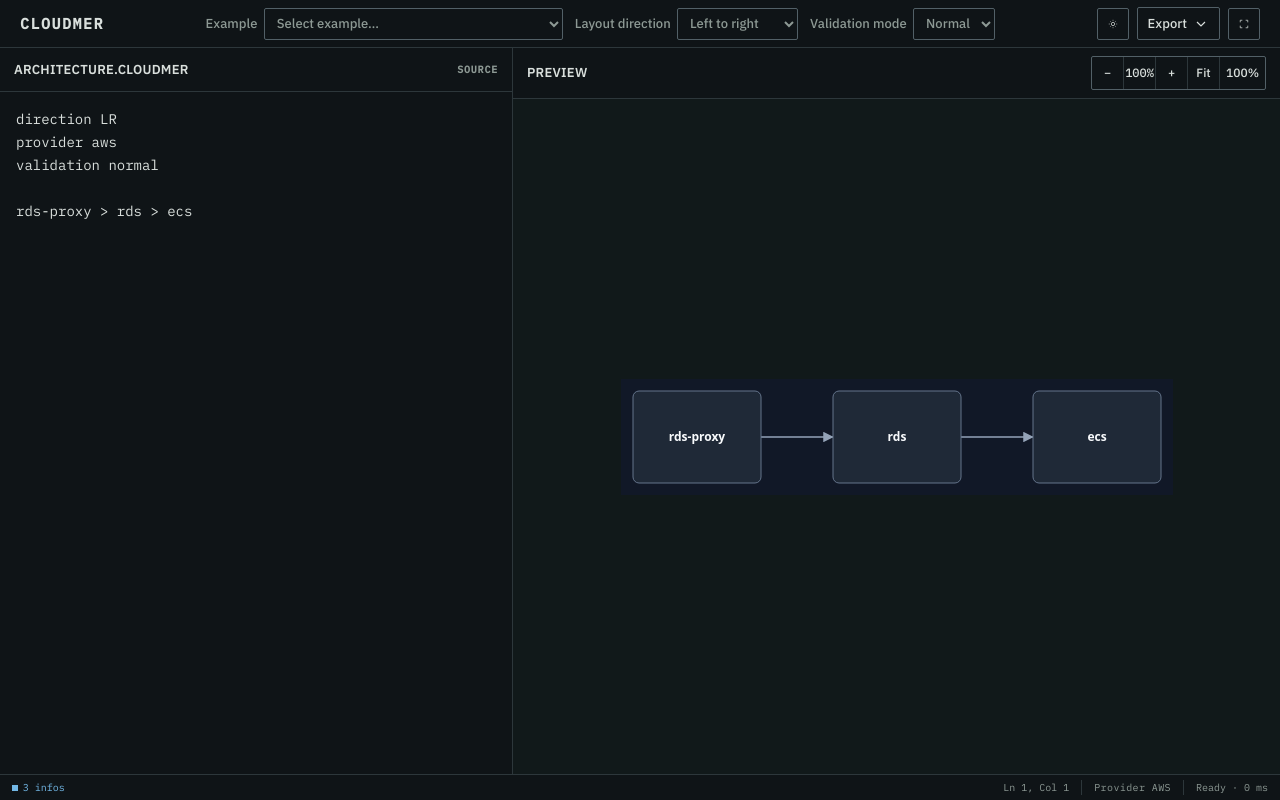
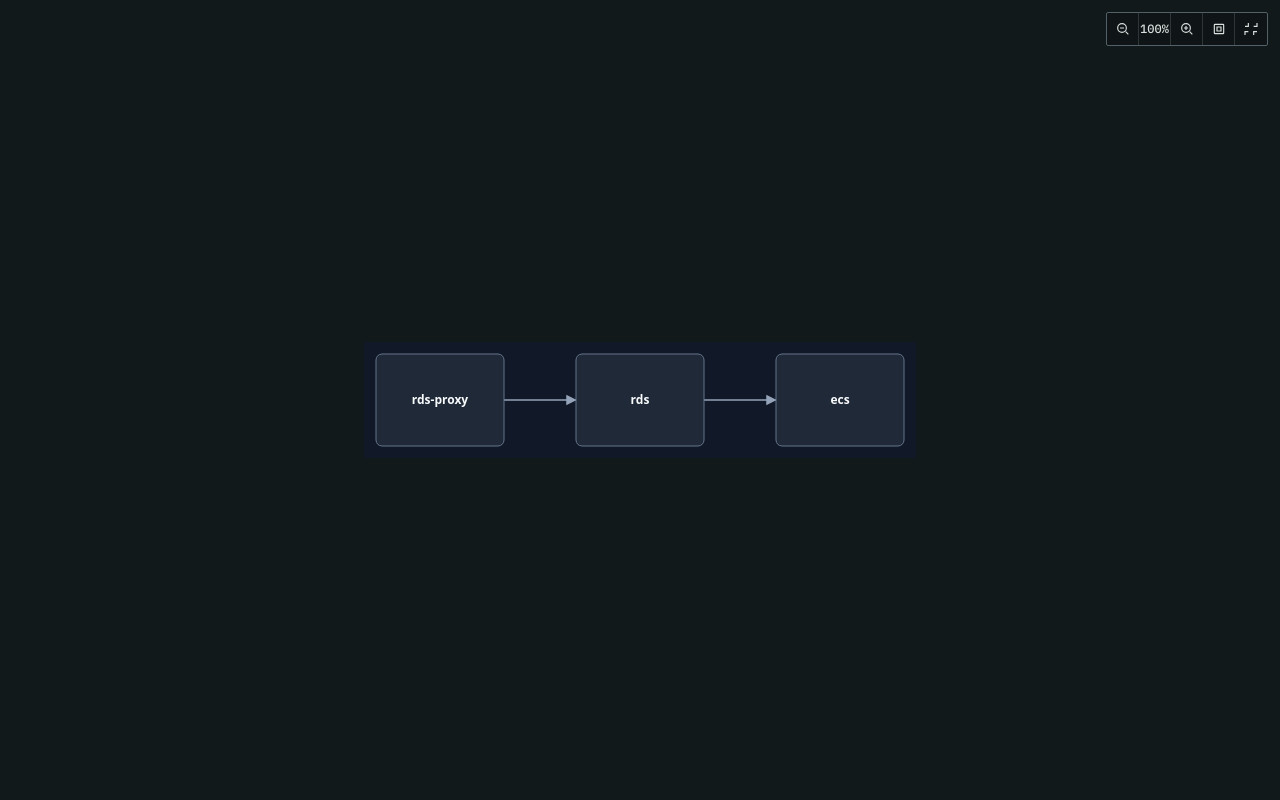
Before and after one commit to baires/archlex, a React (Vite) app in the folder apps/playground/: page / in a window 1280 px wide. Both pictures are taken after a click on the button 1244 px from the left and 23 px from the top of the page. Built offline with nearby package versions, Linux system fonts and the light colour scheme; what @cloudmer/aws would draw is missing.

Commit message:
feat: add distraction-free preview fullscreen

```diff
--- a/apps/playground/src/App.tsx
+++ b/apps/playground/src/App.tsx
@@ -9,7 +9,7 @@ import {
 import { Editor, type EditorSelection } from "./components/Editor.js";
 import { Preview } from "./components/Preview.js";
 import { StatusBar } from "./components/StatusBar.js";
-import { Workspace } from "./components/Workspace.js";
+import { Workspace, useWorkspaceFullscreen } from "./components/Workspace.js";
 import {
   type RenderIssue,
   createRenderIssue,
@@ -90,7 +90,6 @@ export function App() {
   const [theme, setTheme] = useState<"dark" | "light">(initialOptions.theme);
   const [splitRatio, setSplitRatio] = useState(initialOptions.splitRatio);
   const [cursor, setCursor] = useState({ line: 1, column: 1 });
-  const [isFullscreen, setIsFullscreen] = useState(false);
   const [isDiagnosticsOpen, setIsDiagnosticsOpen] = useState(false);
   const [diagnosticFilter, setDiagnosticFilter] =
     useState<DiagnosticFilter>("all");
@@ -110,6 +109,7 @@ export function App() {
   const lastSuccessfulDiagnosticsRef = useRef<readonly Diagnostic[]>([]);
   const selectionRequestRef = useRef(0);
   const diagnosticsTriggerRef = useRef<HTMLButtonElement | null>(null);
+  const fullscreen = useWorkspaceFullscreen();
 
   // 1. Persist to LocalStorage
   useEffect(() => {
@@ -131,16 +131,6 @@ export function App() {
     }
     document.documentElement.setAttribute("data-theme", theme);
   }, [direction, validation, theme, splitRatio]);
-
-  useEffect(() => {
-    const syncFullscreenState = () => {
-      setIsFullscreen(document.fullscreenElement !== null);
-    };
-    document.addEventListener("fullscreenchange", syncFullscreenState);
-    syncFullscreenState();
-    return () =>
-      document.removeEventListener("fullscreenchange", syncFullscreenState);
-  }, []);
 
   // 2. 150ms Debounced Render Pipeline
   const activeControllerRef = useRef<AbortController | null>(null);
@@ -254,13 +244,6 @@ export function App() {
     }
   };
 
-  const handleEnterFullscreen = () => {
-    if (!document.documentElement.requestFullscreen) return;
-    void document.documentElement.requestFullscreen().catch(() => {
-      setOperationMessage({ tone: "error", text: "Fullscreen unavailable" });
-    });
-  };
-
   const handleOpenDiagnostics = (filter: DiagnosticFilter) => {
     const activeElement = document.activeElement;
     diagnosticsTriggerRef.current =
@@ -289,16 +272,18 @@ export function App() {
         theme={theme}
         examples={ARCHITECTURE_EXAMPLES}
         canExport={Boolean(currentSvg)}
+        isFullscreen={fullscreen.isFullscreen}
         onDirectionChange={setDirection}
         onValidationChange={setValidation}
         onThemeChange={setTheme}
         onSelectExample={handleSelectExample}
         onCopySvg={handleCopySvg}
         onDownloadSvg={handleDownloadSvg}
-        onEnterFullscreen={handleEnterFullscreen}
+        onEnterFullscreen={() => void fullscreen.enterFullscreen()}
       />
 
       <Workspace
+        workspaceRef={fullscreen.workspaceRef}
         splitRatio={splitRatio}
         onSplitRatioChange={setSplitRatio}
         editor={
@@ -315,7 +300,9 @@ export function App() {
             svg={currentSvg}
             isRendering={isRendering}
             selectedId={selectedId}
+            isFullscreen={fullscreen.isFullscreen}
             onSelectElement={setSelectedId}
+            onExitFullscreen={() => void fullscreen.exitFullscreen()}
           />
         }
         diagnosticsDrawer={
@@ -344,7 +331,8 @@ export function App() {
             onOpenDiagnostics={handleOpenDiagnostics}
           />
         }
-        isFullscreen={isFullscreen}
+        isFullscreen={fullscreen.isFullscreen}
+        fullscreenMode={fullscreen.mode}
       />
     </div>
   );
--- a/apps/playground/src/components/CommandBar.tsx
+++ b/apps/playground/src/components/CommandBar.tsx
@@ -9,6 +9,7 @@ interface CommandBarProps {
   theme: "dark" | "light";
   examples: readonly ArchitectureExample[];
   canExport: boolean;
+  isFullscreen: boolean;
   onDirectionChange: (value: "LR" | "RL" | "TB" | "BT") => void;
   onValidationChange: (value: ValidationMode) => void;
   onThemeChange: (value: "dark" | "light") => void;
@@ -24,6 +25,7 @@ export function CommandBar({
   theme,
   examples,
   canExport,
+  isFullscreen,
   onDirectionChange,
   onValidationChange,
   onThemeChange,
@@ -33,7 +35,7 @@ export function CommandBar({
   onEnterFullscreen,
 }: CommandBarProps) {
   return (
-    <header className="command-bar">
+    <header className="command-bar" hidden={isFullscreen}>
       <div className="command-bar-brand">
         <span className="wordmark" aria-hidden="true">
           CLOUDMER
@@ -115,8 +117,8 @@ export function CommandBar({
         <button
           type="button"
           className="btn-secondary icon-button"
-          aria-label="Enter fullscreen"
-          title="Enter fullscreen"
+          aria-label="Enter fullscreen preview"
+          title="Enter fullscreen preview"
           onClick={onEnterFullscreen}
         >
           <Icon name="enter-fullscreen" />
--- a/apps/playground/src/components/Preview.tsx
+++ b/apps/playground/src/components/Preview.tsx
@@ -7,20 +7,25 @@ import {
   useRef,
   useState,
 } from "react";
+import { Icon } from "./Icon.js";
 import { calculateFitScale, clampScale } from "./preview-transform.js";
 
 interface PreviewProps {
   svg: string;
   isRendering: boolean;
   selectedId: string | null;
+  isFullscreen: boolean;
   onSelectElement: (id: string | null) => void;
+  onExitFullscreen: () => void;
 }
 
 export function Preview({
   svg,
   isRendering,
   selectedId,
+  isFullscreen,
   onSelectElement,
+  onExitFullscreen,
 }: PreviewProps) {
   const containerRef = useRef<HTMLDivElement>(null);
   const viewportRef = useRef<HTMLDivElement>(null);
@@ -157,7 +162,7 @@ export function Preview({
       <div className="pane-header">
         <h2>Preview</h2>
         <div className="preview-header-actions">
-          {hasNodes ? (
+          {hasNodes && !isFullscreen ? (
             <div
               className="preview-controls"
               aria-label="Diagram view controls"
@@ -168,7 +173,7 @@ export function Preview({
                 aria-label="Zoom out"
                 title="Zoom out"
               >
-                −
+                <Icon name="zoom-out" />
               </button>
               <output aria-label="Zoom level">
                 {Math.round(scale * 100)}%
@@ -179,7 +184,7 @@ export function Preview({
                 aria-label="Zoom in"
                 title="Zoom in"
               >
-                +
+                <Icon name="zoom-in" />
               </button>
               <button
                 type="button"
@@ -187,7 +192,7 @@ export function Preview({
                 aria-label="Fit diagram"
                 title="Fit diagram to viewport"
               >
-                Fit
+                <Icon name="fit" />
               </button>
               <button
                 type="button"
@@ -210,6 +215,47 @@ export function Preview({
         </div>
       </div>
 
+      {isFullscreen ? (
+        <div
+          className="preview-controls fullscreen-view-controls"
+          aria-label="Fullscreen diagram view controls"
+        >
+          <button
+            type="button"
+            onClick={() => zoomBy(-0.1)}
+            aria-label="Zoom out"
+            title="Zoom out"
+          >
+            <Icon name="zoom-out" />
+          </button>
+          <output aria-label="Zoom level">{Math.round(scale * 100)}%</output>
+          <button
+            type="button"
+            onClick={() => zoomBy(0.1)}
+            aria-label="Zoom in"
+            title="Zoom in"
+          >
+            <Icon name="zoom-in" />
+          </button>
+          <button
+            type="button"
+            onClick={fitDiagram}
+            aria-label="Fit diagram"
+            title="Fit diagram to viewport"
+          >
+            <Icon name="fit" />
+          </button>
+          <button
+            type="button"
+            onClick={onExitFullscreen}
+            aria-label="Exit fullscreen preview"
+            title="Exit fullscreen preview"
+          >
+            <Icon name="exit-fullscreen" />
+          </button>
+        </div>
+      ) : null}
+
       <div
         ref={viewportRef}
         className={`preview-viewport${isPanning ? " is-panning" : ""}`}
@@ -221,12 +267,11 @@ export function Preview({
       >
         {!hasNodes && !isRendering ? (
           <div className="empty-state">
-            <div className="empty-icon">📐</div>
-            <p className="empty-title">Start Building</p>
-            <p className="empty-hint">
-              Write CloudMer DSL code to visualize your cloud architecture
-            </p>
-            <code className="empty-code">account production → region us-east-1 → vpc main</code>
+            <div className="empty-icon">
+              <Icon name="fit" size={32} />
+            </div>
+            <p className="empty-title">No diagram yet</p>
+            <p className="empty-hint">Write CloudMer DSL to preview it here.</p>
           </div>
         ) : null}
         <div
--- a/apps/playground/src/components/Workspace.tsx
+++ b/apps/playground/src/components/Workspace.tsx
@@ -2,8 +2,9 @@ import type {
   KeyboardEvent as ReactKeyboardEvent,
   ReactNode,
   PointerEvent as ReactPointerEvent,
+  RefObject,
 } from "react";
-import { useRef, useState } from "react";
+import { useCallback, useEffect, useRef, useState } from "react";
 import {
   MAX_SPLIT_RATIO,
   MIN_SPLIT_RATIO,
@@ -11,8 +12,94 @@ import {
 } from "./workspace-state.js";
 
 export type WorkspaceTab = "editor" | "preview";
+export type FullscreenMode = "off" | "native" | "in-app";
+
+interface WorkspaceFullscreenController {
+  mode: FullscreenMode;
+  isFullscreen: boolean;
+  workspaceRef: RefObject<HTMLElement | null>;
+  enterFullscreen: () => Promise<void>;
+  exitFullscreen: () => Promise<void>;
+}
+
+export function useWorkspaceFullscreen(): WorkspaceFullscreenController {
+  const workspaceRef = useRef<HTMLElement>(null);
+  const entryTriggerRef = useRef<HTMLElement | null>(null);
+  const modeRef = useRef<FullscreenMode>("off");
+  const [mode, setModeState] = useState<FullscreenMode>("off");
+
+  const setMode = useCallback((nextMode: FullscreenMode) => {
+    modeRef.current = nextMode;
+    setModeState(nextMode);
+  }, []);
+
+  const restoreEntryFocus = useCallback(() => {
+    window.requestAnimationFrame(() => entryTriggerRef.current?.focus());
+  }, []);
+
+  const finishFullscreen = useCallback(() => {
+    setMode("off");
+    restoreEntryFocus();
+  }, [restoreEntryFocus, setMode]);
+
+  const enterFullscreen = useCallback(async () => {
+    const workspace = workspaceRef.current;
+    entryTriggerRef.current =
+      document.activeElement instanceof HTMLElement
+        ? document.activeElement
+        : null;
+
+    if (!workspace?.requestFullscreen) {
+      setMode("in-app");
+      return;
+    }
+
+    try {
+      await workspace.requestFullscreen();
+      setMode(document.fullscreenElement === workspace ? "native" : "in-app");
+    } catch {
+      setMode("in-app");
+    }
+  }, [setMode]);
+
+  const exitFullscreen = useCallback(async () => {
+    if (modeRef.current === "native" && document.fullscreenElement) {
+      await document.exitFullscreen();
+    }
+    finishFullscreen();
+  }, [finishFullscreen]);
+
+  useEffect(() => {
+    const handleFullscreenChange = () => {
+      if (modeRef.current === "native" && document.fullscreenElement === null) {
+        finishFullscreen();
+      }
+    };
+    const handleKeyDown = (event: KeyboardEvent) => {
+      if (modeRef.current === "off" || event.key !== "Escape") return;
+      event.preventDefault();
+      void exitFullscreen();
+    };
+
+    document.addEventListener("fullscreenchange", handleFullscreenChange);
+    document.addEventListener("keydown", handleKeyDown);
+    return () => {
+      document.removeEventListener("fullscreenchange", handleFullscreenChange);
+      document.removeEventListener("keydown", handleKeyDown);
+    };
+  }, [exitFullscreen, finishFullscreen]);
+
+  return {
+    mode,
+    isFullscreen: mode !== "off",
+    workspaceRef,
+    enterFullscreen,
+    exitFullscreen,
+  };
+}
 
 interface WorkspaceProps {
+  workspaceRef: RefObject<HTMLElement | null>;
   splitRatio: number;
   onSplitRatioChange: (value: number) => void;
   editor: ReactNode;
@@ -20,6 +107,7 @@ interface WorkspaceProps {
   diagnosticsDrawer: ReactNode;
   statusBar: ReactNode;
   isFullscreen: boolean;
+  fullscreenMode: FullscreenMode;
 }
 
 const tabs: readonly WorkspaceTab[] = ["editor", "preview"];
@@ -29,6 +117,7 @@ function labelForTab(tab: WorkspaceTab): string {
 }
 
 export function Workspace({
+  workspaceRef,
   splitRatio,
   onSplitRatioChange,
   editor,
@@ -36,8 +125,8 @@ export function Workspace({
   diagnosticsDrawer,
   statusBar,
   isFullscreen,
+  fullscreenMode,
 }: WorkspaceProps) {
-  const workspaceRef = useRef<HTMLElement>(null);
   const resizePointerIdRef = useRef<number | null>(null);
   const [activeTab, setActiveTab] = useState<WorkspaceTab>("editor");
 
@@ -121,8 +210,11 @@ export function Workspace({
   return (
     <main
       ref={workspaceRef}
-      className={`workspace-grid${isFullscreen ? " is-fullscreen" : ""}`}
+      className={`workspace workspace-grid${
+        isFullscreen ? " is-fullscreen" : ""
+      }`}
       data-testid="workspace"
+      data-fullscreen-mode={fullscreenMode}
       style={{ gridTemplateColumns: `${splitRatio * 100}% 1px 1fr` }}
     >
       <div className="workspace-tablist" role="tablist" aria-label="Workspace">
--- a/apps/playground/src/styles.css
+++ b/apps/playground/src/styles.css
@@ -91,6 +91,10 @@ select {
   padding: 0.375rem 1.25rem;
   background: var(--surface-1);
   border-bottom: 1px solid var(--line);
+}
+
+.command-bar[hidden] {
+  display: none;
 }
 
 .command-bar-controls,
@@ -484,6 +488,8 @@ select {
 }
 
 .preview-controls button {
+  display: grid;
+  place-items: center;
   cursor: pointer;
 }
 
@@ -552,8 +558,9 @@ select {
 }
 
 .empty-icon {
+  display: grid;
+  place-items: center;
   color: var(--accent);
-  font-size: 2.5rem;
 }
 
 .empty-title {
@@ -845,6 +852,45 @@ select {
   }
 }
 
+.workspace.is-fullscreen {
+  position: fixed;
+  inset: 0;
+  z-index: 1000;
+  grid-template-columns: 1fr !important;
+  grid-template-rows: minmax(0, 1fr) !important;
+  background: var(--surface-0);
+}
+
+.workspace.is-fullscreen .workspace-tablist,
+.workspace.is-fullscreen .workspace-editor-panel,
+.workspace.is-fullscreen .workspace-splitter,
+.workspace.is-fullscreen > .diagnostics-drawer,
+.workspace.is-fullscreen > .workspace-status-bar,
+.workspace.is-fullscreen .preview-pane > .pane-header {
+  display: none;
+}
+
+.workspace.is-fullscreen .workspace-preview-panel {
+  grid-column: 1;
+  grid-row: 1;
+  visibility: visible;
+  pointer-events: auto;
+}
+
+.fullscreen-view-controls {
+  position: absolute;
+  top: 12px;
+  right: 12px;
+  z-index: 2;
+}
+
+.fullscreen-view-controls button:focus-visible {
+  position: relative;
+  z-index: 1;
+  outline: 2px solid var(--focus-ring);
+  outline-offset: -3px;
+}
+
 @media (prefers-reduced-motion: reduce) {
   *,
   *::before,
```
Also changed, not shown: 1 other file (tests, documents, lock files or other folders).
